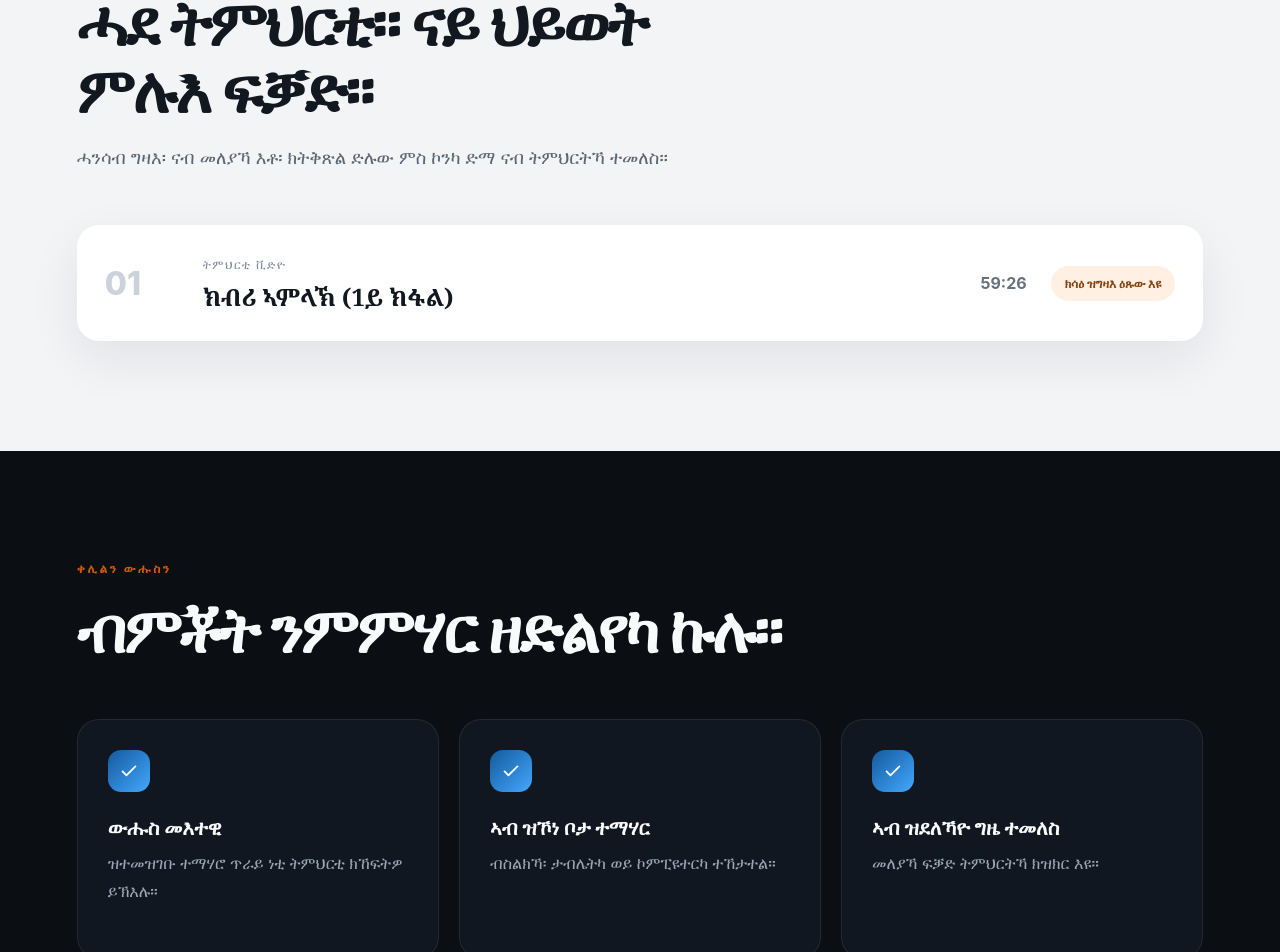
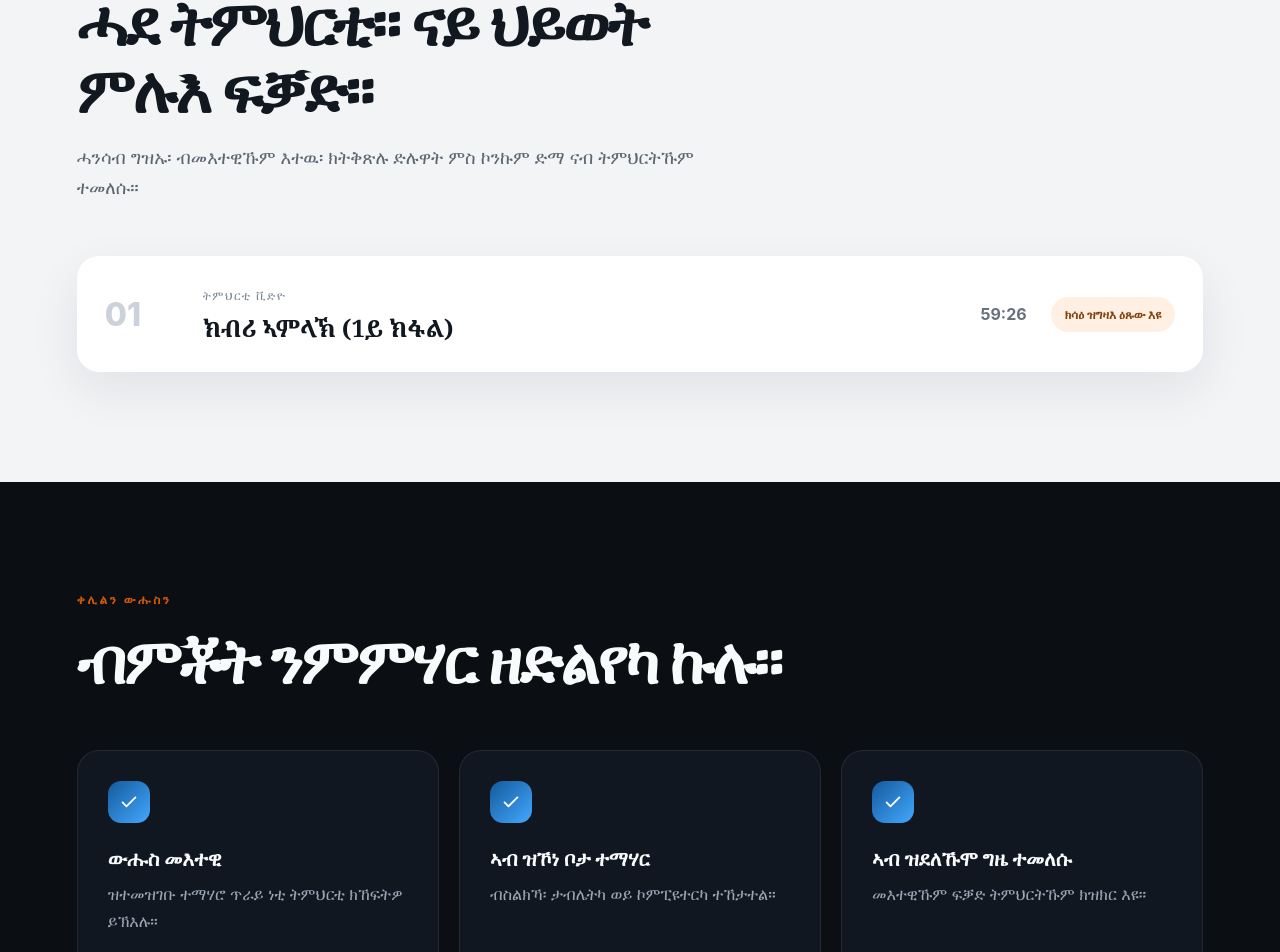
Before and after one commit to Mawitey/80-bold-priest, a Next.js app: page / in a window 1280 px wide. Shown: the part 966-1918 px from the top of the page. Built offline with nearby package versions, Linux system fonts and the light colour scheme.

Commit message:
Update Tigrigna wording

```diff
--- a/app/dashboard/page.tsx
+++ b/app/dashboard/page.tsx
@@ -25,7 +25,7 @@ export default async function Dashboard() {
         <section className="account-card">
           <p className="eyebrow">መቆጻጸሪ ገጽ ተማሃራይ</p>
           <h1>እንቋዕ ብደሓን መጻእኩም።</h1>
-          <p>መለያኹም ብትኽክል ይሰርሕ ኣሎ። ምርግጋጽ ክፍሊት Stripe ምስ ተወድአ፡ ፍቓድ ትምህርቲ ኣብዚ ክርአ እዩ።</p>
+          <p>መእተዊኹም ብትኽክል ይሰርሕ ኣሎ። ምርግጋጽ ክፍሊት Stripe ምስ ተወድአ፡ ፍቓድ ትምህርቲ ኣብዚ ክርአ እዩ።</p>
           <span className="account-email">{email}</span>
           <div className="account-actions"><a className="primary-button" href="/#course">ትምህርቲ ርአ</a></div>
         </section>
--- a/app/page.tsx
+++ b/app/page.tsx
@@ -69,7 +69,7 @@ export default function Home() {
         <div className="section-heading">
           <p className="eyebrow">ትምህርትኻ</p>
           <h2>ሓደ ትምህርቲ። ናይ ህይወት ምሉእ ፍቓድ።</h2>
-          <p>ሓንሳብ ግዛእ፡ ናብ መለያኻ እቶ፡ ክትቅጽል ድሉው ምስ ኮንካ ድማ ናብ ትምህርትኻ ተመለስ።</p>
+          <p>ሓንሳብ ግዝኡ፡ ብመእተዊኹም እተዉ፡ ክትቅጽሉ ድሉዋት ምስ ኮንኩም ድማ ናብ ትምህርትኹም ተመለሱ።</p>
         </div>
 
         <article className="lesson-card">
@@ -92,7 +92,7 @@ export default function Home() {
           {[
             ["ውሑስ መእተዊ", "ዝተመዝገቡ ተማሃሮ ጥራይ ነቲ ትምህርቲ ክኸፍትዎ ይኽእሉ።"],
             ["ኣብ ዝኾነ ቦታ ተማሃር", "ብስልክኻ፡ ታብሌትካ ወይ ኮምፒዩተርካ ተኸታተል።"],
-            ["ኣብ ዝደለኻዮ ግዜ ተመለስ", "መለያኻ ፍቓድ ትምህርትኻ ክዝክር እዩ።"],
+            ["ኣብ ዝደለኹሞ ግዜ ተመለሱ", "መእተዊኹም ፍቓድ ትምህርትኹም ክዝክር እዩ።"],
           ].map(([title, text]) => (
             <article className="benefit" key={title}>
               <span className="check"><CheckIcon /></span>
```
